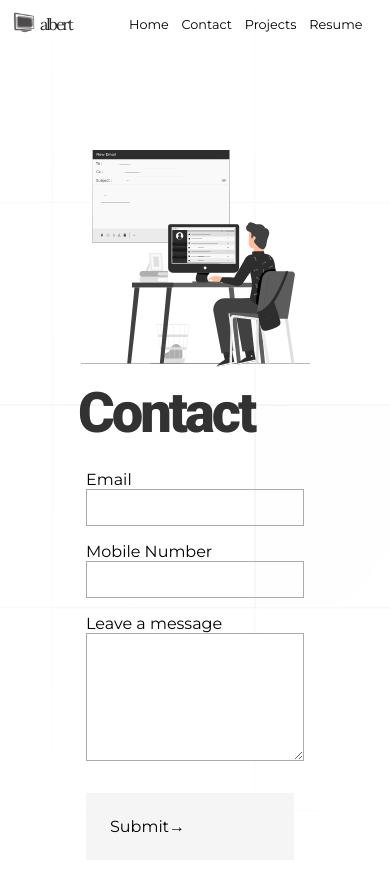
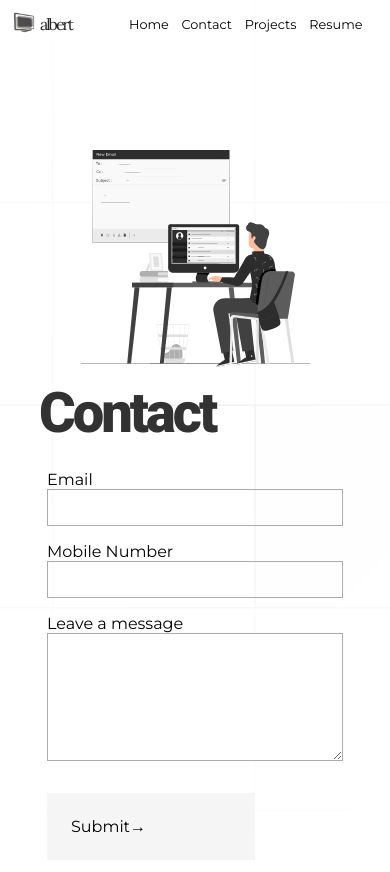
Before and after one commit to albertjon-0915/portfolio3, a React (Vite) app: page /contact in a window 390 px wide. Shown: the top 872 px of the page. Built offline with nearby package versions, Linux system fonts and the light colour scheme; a web font is replaced by a local one.

Commit message:
contacts responsiveness

```diff
--- a/src/styling/contact.scss
+++ b/src/styling/contact.scss
@@ -50,6 +50,10 @@
           // color: darken($a-color, 10%);
           font: 900 clamp(3.5em, 6vw, 6em) $sc-roboto;
           letter-spacing: -3px;
+
+          @media (max-width: 576px) {
+               width: 80%;
+          }
      }
 
      .contact-form {
@@ -59,6 +63,10 @@
           font: clamp(1em, 1.7vw, 1.7em) $pr-montserrat;
           overflow: hidden;
           padding: 0.5em;
+
+          @media (max-width: 576px) {
+               width: 80%;
+          }
 
           .label-enclosure {
                overflow: hidden;
@@ -101,7 +109,7 @@
                }
 
                &:hover::after {
-                    transform: translateX(.5em);
+                    transform: translateX(0.5em);
                }
 
                &::after {
```
